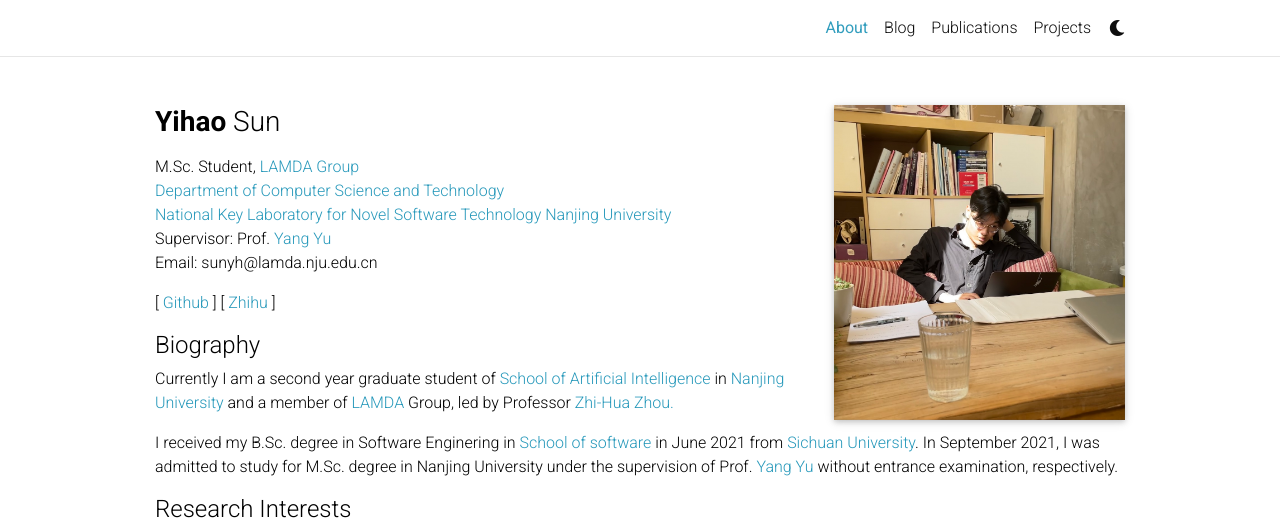
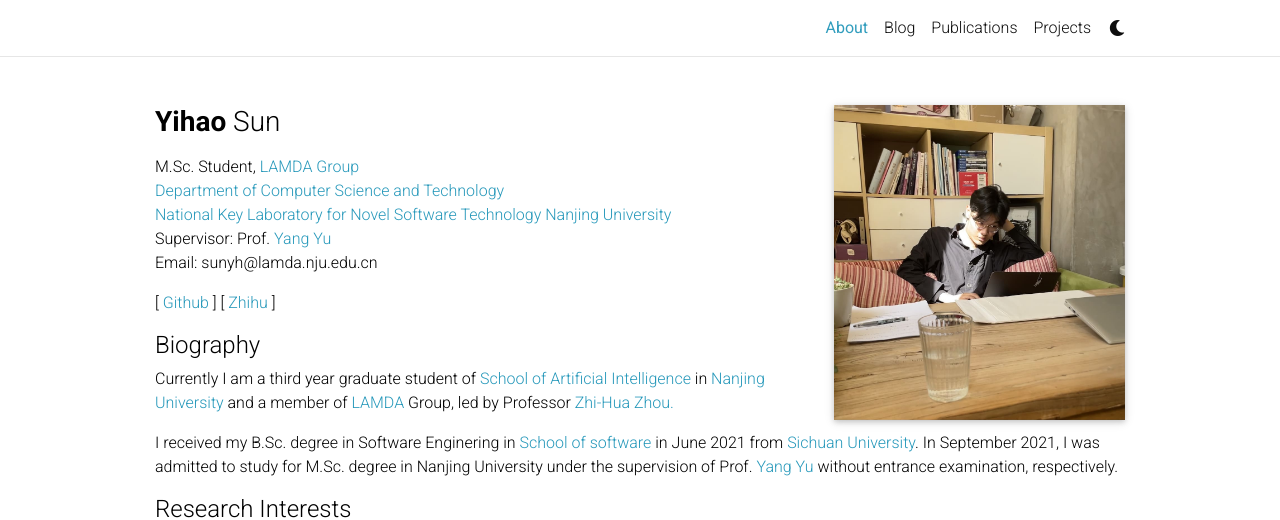
Before and after one commit to yihaosun1124/yihaosun1124.github.io, a Jekyll site: the page built from _pages/about.md, in a window 1280 px wide and 900 px high. Shown: the top 520 px of the window. Built offline with Jekyll 4.4.1, drawn with Linux system fonts in a browser that asks for light colours; full-size pictures stand in for the smaller copies a plugin makes; comment, search, counter and statistics services are not loaded; a style sheet for code colours, icons or effects is not loaded; some of the changed lines change nothing that is shown.

Commit message:
update news

```diff
--- a/_config.yml
+++ b/_config.yml
@@ -320,21 +320,19 @@ external_links:
 
 imagemagick:
   enabled: true # enables responsive images for your site (recommended, see https://github.com/alshedivat/al-folio/issues/537)
-  # widths:
-  #   - 480
-  #   - 800
-  #   - 1400
+  widths:
+    - 480
+    - 800
+    - 1400
   input_directories:
     - assets/img/
-    - assets/img/projects/
   input_formats:
     - ".jpg"
     - ".jpeg"
     - ".png"
     - ".tiff"
   output_formats:
-    jpg: "-quality 75% -define jpeg:dct-method=float -strip -interlace Plane"
-    webp: "-quality 75%"
+    webp: "-resize 800x"
 
 # -----------------------------------------------------------------------------
 # Jekyll Diagrams
--- a/_pages/about.md
+++ b/_pages/about.md
@@ -24,7 +24,7 @@ Email: sunyh@lamda.nju.edu.cn <br/>
 [ [Github](https://github.com/yihaosun1124) ] [ [Zhihu](https://www.zhihu.com/people/hao-yue-dang-kong-55-6) ]
 
 #### Biography
-Currently I am a second year graduate student of <a href="http://ai.nju.edu.cn/" target="_blank">School of Artificial Intelligence</a> in
+Currently I am a third year graduate student of <a href="http://ai.nju.edu.cn/" target="_blank">School of Artificial Intelligence</a> in
 <a href="http://www.nju.edu.cn/" target="_blank">Nanjing University</a> and a member of
 <a href="http://www.lamda.nju.edu.cn/CH.MainPage.ashx" target="_blank">LAMDA</a> Group, led by Professor <a href="http://cs.nju.edu.cn/zhouzh/" target="_blank">Zhi-Hua Zhou.</a>
 
```
Also changed, not shown: assets/img/avatar.jpg, assets/img/projects/offlinerl_kit_logo.png.
